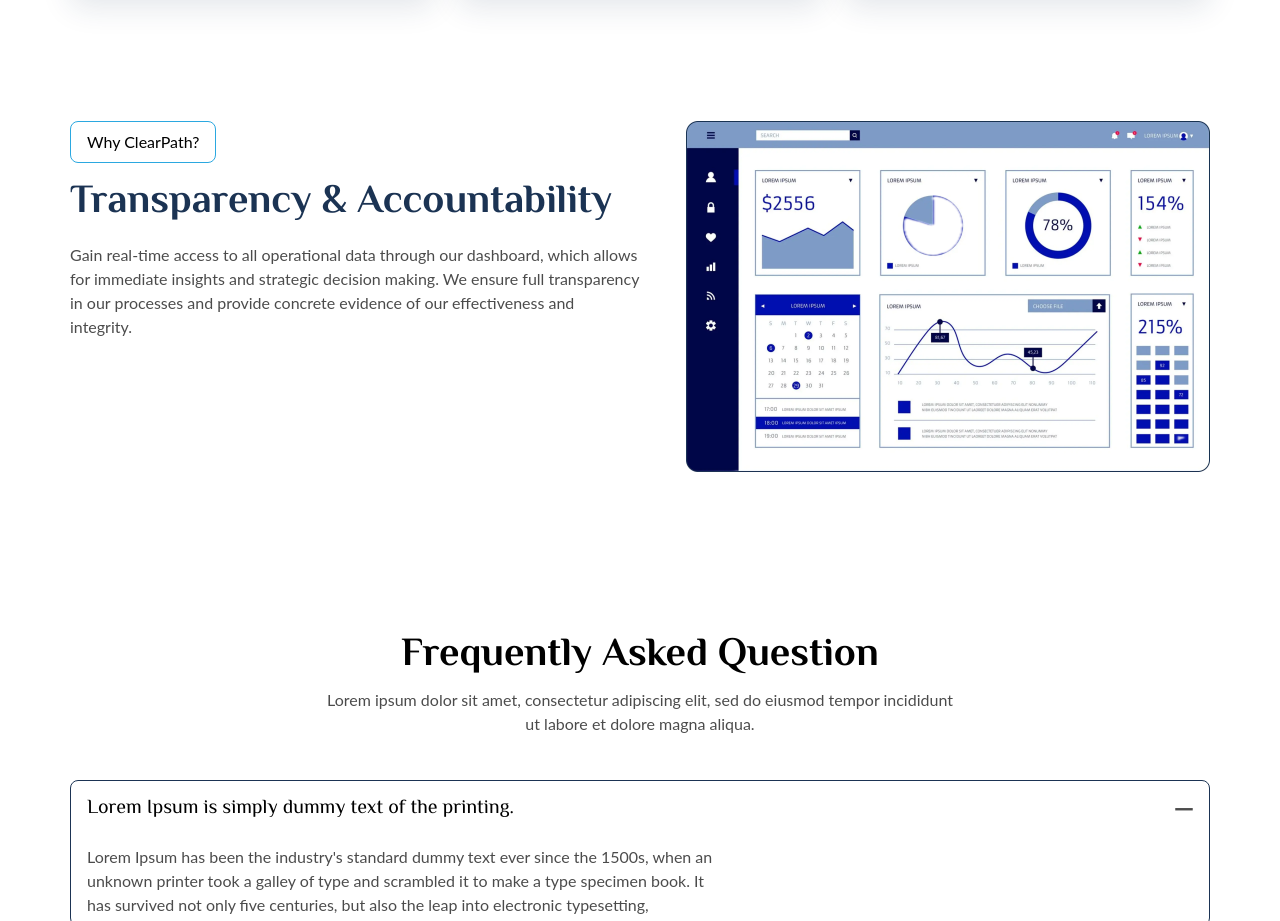
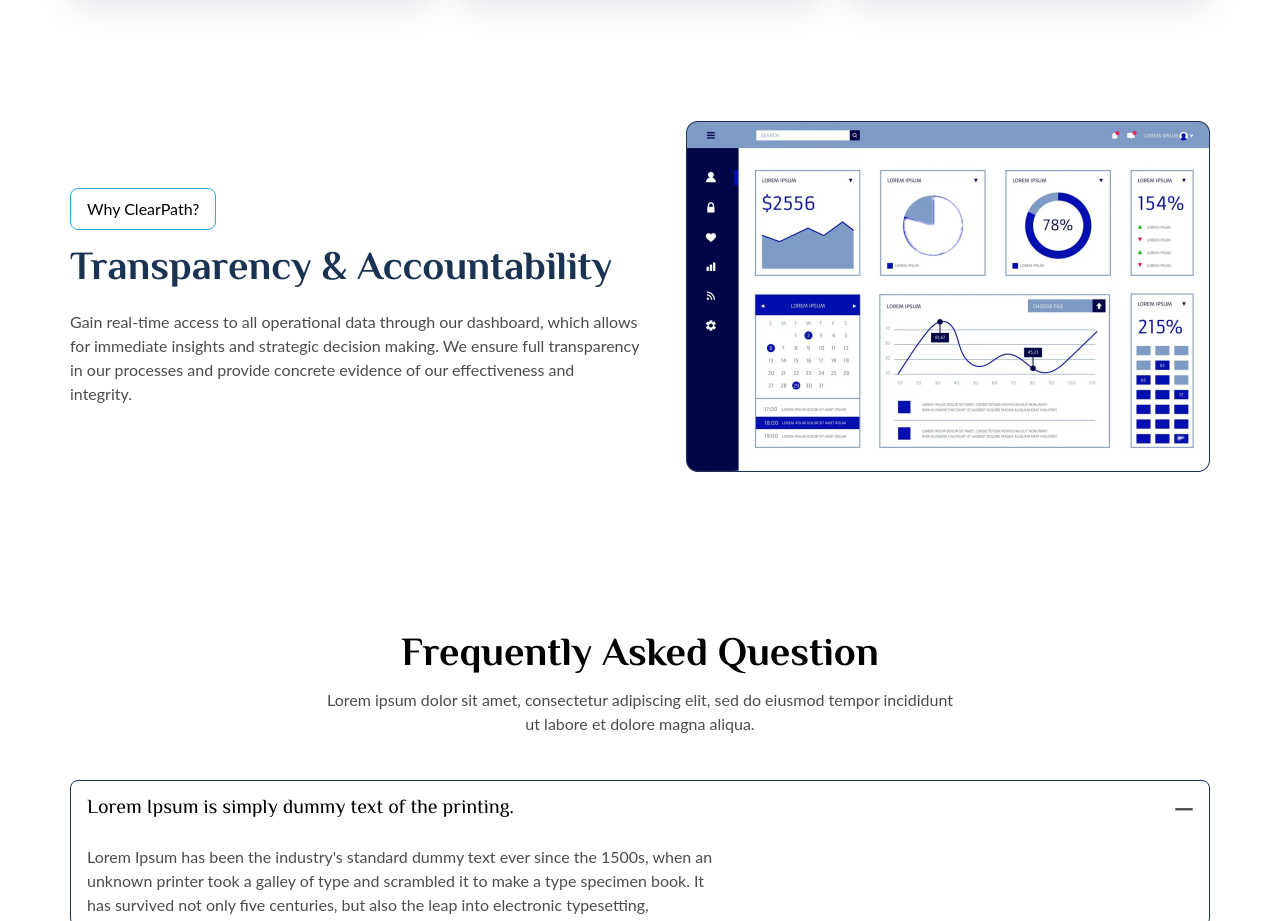
Before and after one commit to riteshbishnoi530/Clear-Path, a plain HTML site: page index.html in a window 1280 px wide. Shown: the part 2500-3421 px from the top of the page. Drawn offline with nearby package versions, Linux system fonts and the light colour scheme.

Commit message:
item center

```diff
--- a/index.html
+++ b/index.html
@@ -246,7 +246,7 @@
     <!-- =====================why Clear Path=============== -->
     <section class="md:pt-32 px-3 sm:pt-16 pt-10">
         <div class="container">
-            <div class="w-full flex flex-wrap gap-y-6">
+            <div class="w-full flex flex-wrap gap-y-6 items-center">
                 <div class="lg:w-6/12 w-full max-lg:text-center">
                     <button class="py-2 px-4 border-offSky border rounded-lg">Why ClearPath?</button>
                     <h2
```
